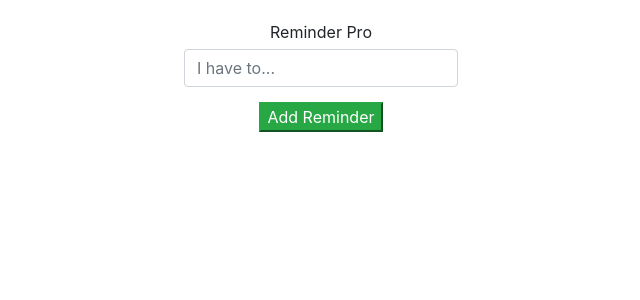
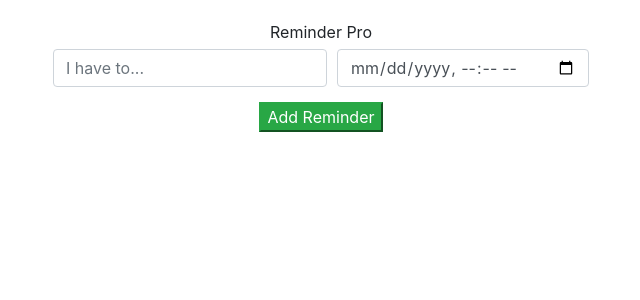
Before and after one commit to afr741/reminderpro, a React (Create React App) app: page / in a window 1280 px wide. Shown: the top 300 px of the page, without its empty margins (319-959 px from the left). Built offline with nearby package versions, Linux system fonts and the light colour scheme.

Commit message:
fixed issue with deleteReminders

```diff
--- a/src/actions/index.js
+++ b/src/actions/index.js
@@ -15,4 +15,5 @@ export const deleteReminder = id => {
     id: id
   };
   console.log('delete in actions', action);
+  return action;
 };
--- a/src/components/App.jsx
+++ b/src/components/App.jsx
@@ -6,7 +6,8 @@ class App extends Component {
   constructor(props) {
     super(props);
     this.state = {
-      text: ''
+      text: '',
+      dueDate: ''
     };
   }
 
@@ -49,6 +50,13 @@ class App extends Component {
               placeholder='I have to...'
               onChange={event => this.setState({ text: event.target.value })}
             />
+            <input
+              className='form-control'
+              type='datetime-local'
+              onChange={event =>
+                this.setState({ dueDate: event.target.defaultValue })
+              }
+            />
           </div>
         </div>
         <button
```
